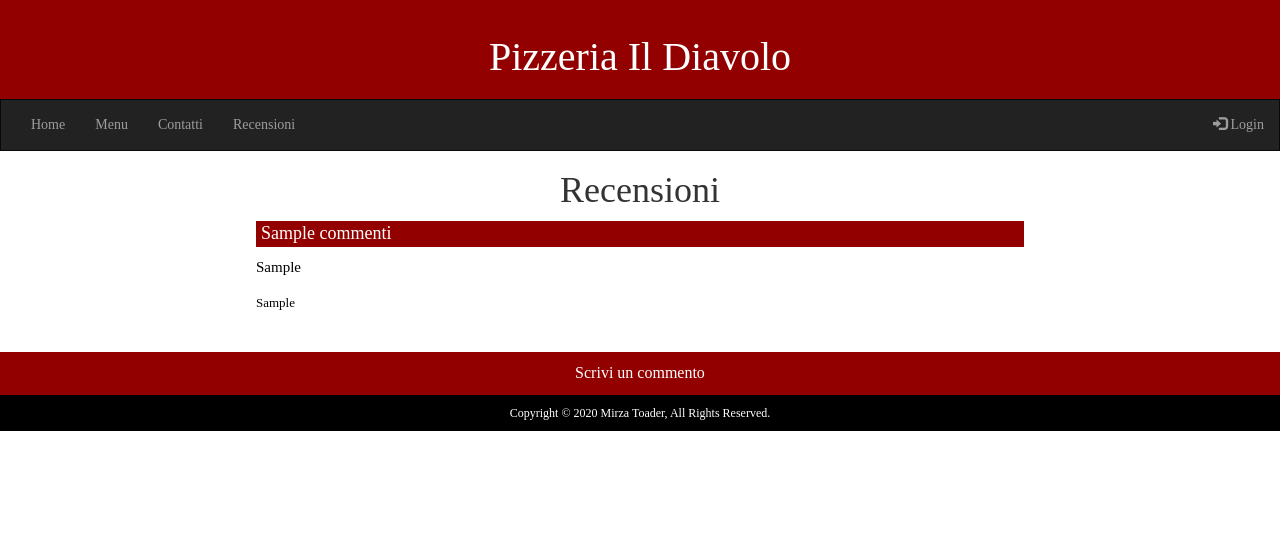
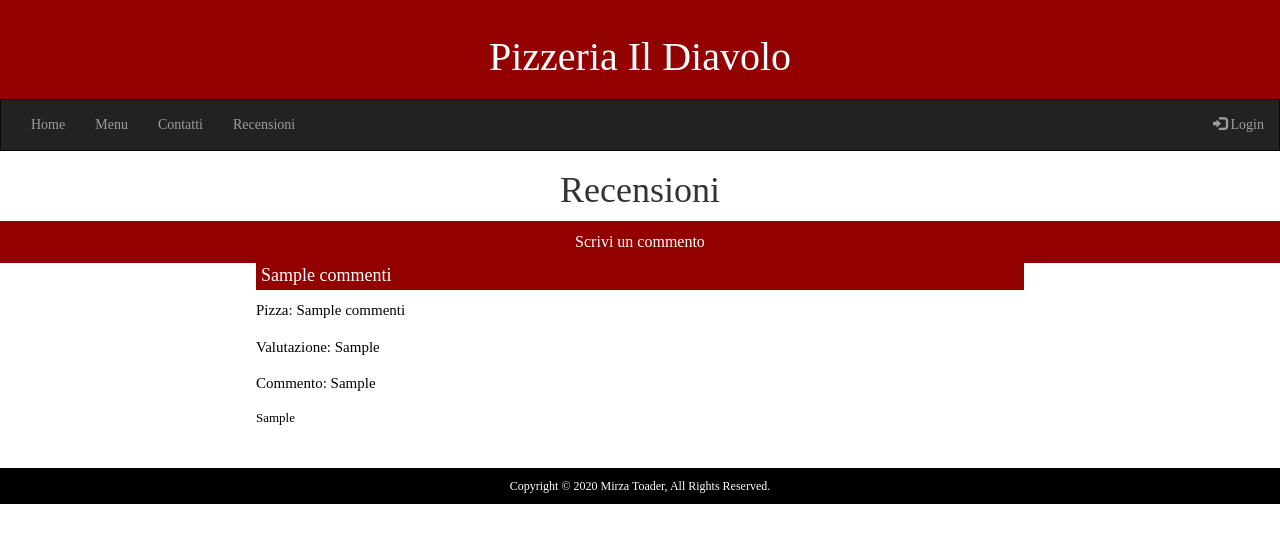
Before and after one commit to teomirza02/Pizzeria, a PHP site: page /recensioni_public.php in a window 1280 px wide. Shown: the top 543 px of the page. Run offline with PHP 8.4, Linux system fonts and the light colour scheme; tables that the repository leaves empty or names only in its code hold one stand-in row (values such as "Sample post").

Commit message:
Update recensioni_public.php

```diff
--- a/recensioni_public.php
+++ b/recensioni_public.php
@@ -20,10 +20,10 @@
       <li><a href="homepage_public.php">Home</a></li>
       <li><a href="menu.php">Menu </a></li>
       <li><a href="contatti.php">Contatti</a></li>
-      <li><a href="#">Recensioni</a></li>
+      <li><a href="recensioni_public.php">Recensioni</a></li>
     </ul>
     <ul class="nav navbar-nav navbar-right">
-      <li><a href="/opt/lampp/htdocs/Pizzeria/Admin/phplogin/index.php"><span class="glyphicon glyphicon-log-in"></span> Login</a></li>
+      <li><a href="../index.php"><span class="glyphicon glyphicon-log-in"></span> Login</a></li>
     </ul>
   </div>
 </nav>
@@ -31,6 +31,9 @@
 
 <div>
     <h1 class="recensioni">Recensioni</h1>
+    <form method="get" action="scrivirecensione.php">
+      <button class="block">Scrivi un commento</button>
+    </form>
     <div class="recensionetipo">
       <?php
         $servername = "localhost";
@@ -46,32 +49,27 @@
           die("Connection failed: " . $conn->connect_error);
         }
 
-        $sql = "SELECT `NomeUtente`, `Data`, `Testo` FROM `Commenti` ORDER BY IDCommento DESC LIMIT 30";
+        $sql = "SELECT `NomeUtente`, `Data`, `Testo`, `FK_Nome_Pizza`, `Valutazione` FROM `Commenti` ORDER BY IDCommento DESC LIMIT 40";
         $result = $conn->query($sql);
 
         if ($result->num_rows > 0) {
 
           while($row = $result->fetch_assoc()) {
             echo "<p class=\"part1\">" . $row["NomeUtente"] . "</p>";
-            echo "<p class=\"part2\">" . $row["Testo"] . "</p>";
+            echo "<p class=\"part2\">Pizza: " . $row["FK_Nome_Pizza"] . "</p>";
+            echo "<p class=\"part2\">Valutazione: " . $row["Valutazione"] . "</p>";
+            echo "<p class=\"part2\">Commento: " . $row["Testo"] . "</p>";
             echo "<p class=\"part3\">" . $row["Data"] ."</p>";
 
           }
         } else {
           echo "0 results";
         }
-
-
-
-
-
         $conn->close();
       ?>
     </div>
 </div>
-<form method="get" action="scrivirecensione.php">
-  <button class="block">Scrivi un commento</button>
-</form>
+
 
 
 <footer class="endfooter">
```
